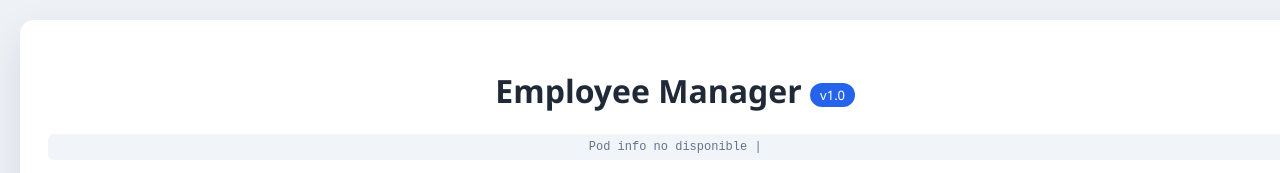
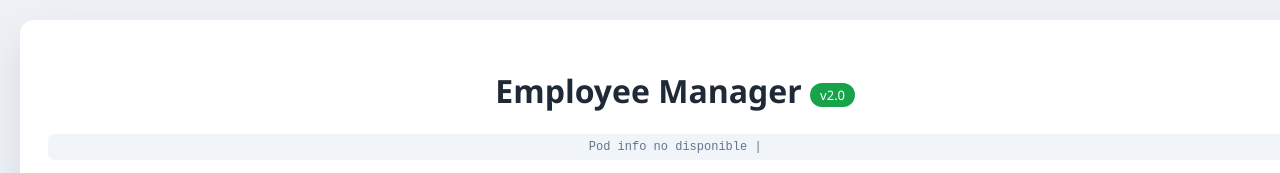
Before and after one commit to Davidaguilar03/employee-visual-service, a plain HTML site: page src/main/resources/static/index.html in a window 1280 px wide. Shown: the top 173 px of the page. Drawn offline with Linux system fonts and the light colour scheme; no server answers.

Commit message:
feat: version 2.0 con badge verde

```diff
--- a/src/main/resources/static/index.html
+++ b/src/main/resources/static/index.html
@@ -8,7 +8,7 @@
 </head>
 <body>
 <div class="container">
-    <h1>Employee Manager <span class="version-badge">v1.0</span></h1>
+    <h1>Employee Manager <span class="version-badge">v2.0</span></h1>
     <div id="pod-info" class="pod-info">
         <span id="pod-name">Cargando...</span> |
         <span id="node-name"></span>
--- a/src/main/resources/static/style.css
+++ b/src/main/resources/static/style.css
@@ -209,7 +209,7 @@ button:disabled {
     font-family: 'Courier New', monospace;
 }
 .version-badge {
-    background: #2563eb;
+    background: #16a34a;
     color: white;
     font-size: 13px;
     padding: 3px 10px;
```
